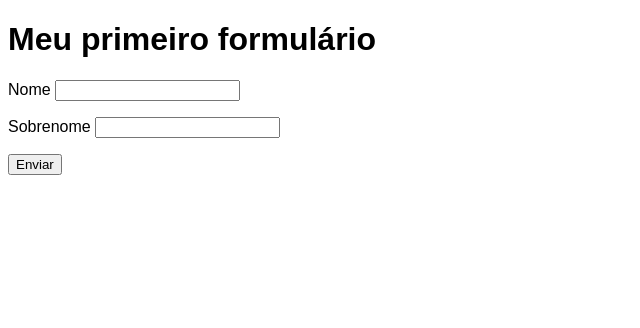
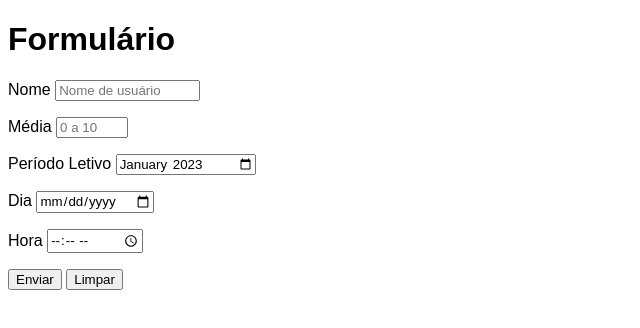
Before and after one commit to JohBnv/HTML5-CSS, a plain HTML site: page EXERCICIOS/ex023/formulario.html in a window 1280 px wide. Shown: the whole page, without its empty margins (0-640 px from the left). Drawn offline with Linux system fonts and the light colour scheme.

Commit message:
Update formulario.html

```diff
--- a/EXERCICIOS/ex023/formulario.html
+++ b/EXERCICIOS/ex023/formulario.html
@@ -12,18 +12,35 @@
     </style>
 </head>
 <body>
-
-    <h1>Meu primeiro formulário</h1>
-    <form autocomplete="off" action="cadastro.php" method="post">
-        <!--label é para fazer a ligação com o input
-        para o label use sempre o id como identificador
-        para o php use o NAME-->
-        <p><label for="inome">Nome</label>
-            <input type="text" name="nome" id="inome"> </p>
-        <p><label for="isobrenome">Sobrenome</label>
-            <input type="text" name="sobrenome" id="isobrenome"> </p>
-
-        <input type="submit" value="Enviar">
+    <h1>Formulário</h1>
+    <form action="cadastro.php" method="post" autocomplete="on">
+        <p>
+            <label for="inome">Nome</label>
+            <input type="text" name="usu" id="inome" placeholder="Nome de usuário"
+             required minlength="5" maxlength="15" size="15" autocomplete="username">
+        </p>
+        <p>
+           <label for="imedia">Média</label>
+           <input type="number" name="media" id="imedia" required
+            placeholder="0 a 10" min="0" max="10" step="0.1">
+        </p>
+        <p>
+            <label for="imes">Período Letivo</label>
+            <input type="month" name="mes" id="imes"
+             value="2023-01" required>
+        </p>
+        <p>
+            <label for="idia">Dia</label>
+            <input type="date" name="dia" id="idia">
+        </p>
+        <p>
+            <label for="itime">Hora</label>
+            <input type="time" name="time" id="itime">
+        </p>
+        <p>
+            <input type="submit" value="Enviar">
+            <input type="reset" value="Limpar">
+        </p>
     </form>
 
 </body>
```
